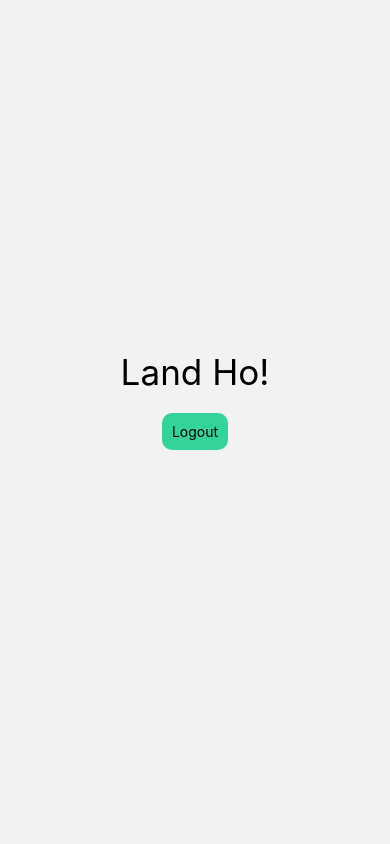
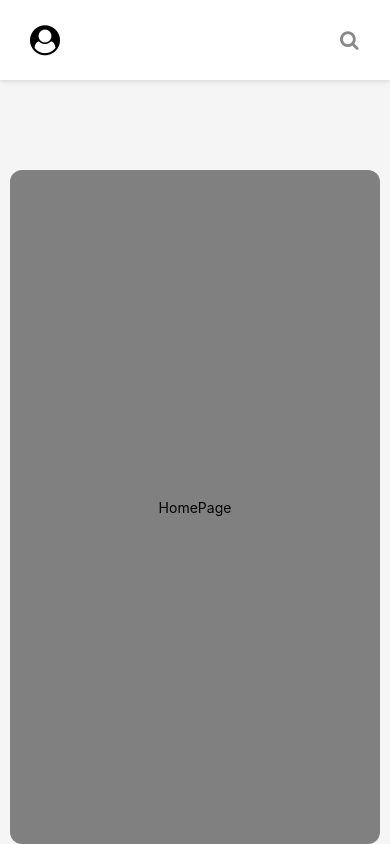
Before and after one commit to ManishGond/BCMobileBase, a React Native app: screen /Landing in a window 390 px wide. Built offline with nearby package versions, Linux system fonts and the light colour scheme.

Commit message:
Added a new font, in the app.tsx

```diff
--- a/App.tsx
+++ b/App.tsx
@@ -13,6 +13,7 @@ export type RootStackParamList = {
   Landing: undefined;
   Login: undefined;
   Signup: undefined;
+  Home: undefined;
 };
 
 const Stack = createNativeStackNavigator();
--- a/react-native.config.js
+++ b/react-native.config.js
@@ -3,5 +3,5 @@ module.exports = {
     ios: {},
     android: {},
   },
-  assets: ['./assets/fonts'],
+  assets: ['../BCMobileBase/assets/fonts'],
 };
--- /dev/null
+++ b/src/screens/HomeScreen/HomePage.tsx
@@ -0,0 +1,24 @@
+import {StyleSheet, Text, View} from 'react-native';
+import React from 'react';
+
+const HomePage = () => {
+  return (
+    <View style={styles.container}>
+      <Text>HomePage</Text>
+    </View>
+  );
+};
+
+export default HomePage;
+
+const styles = StyleSheet.create({
+  container: {
+    flex: 1,
+    backgroundColor: 'grey',
+    marginTop: 80,
+    width: '100%',
+    justifyContent: 'center',
+    alignItems: 'center',
+    borderRadius: 12,
+  },
+});
--- a/src/screens/LandingScreen/LandingPage.tsx
+++ b/src/screens/LandingScreen/LandingPage.tsx
@@ -1,42 +1,87 @@
 import {
-  Dimensions,
+  Animated,
   StyleSheet,
-  Text,
+  TextInput,
   TouchableOpacity,
   View,
 } from 'react-native';
-import React from 'react';
+import React, {useRef, useState} from 'react';
 import {SafeAreaView} from 'react-native-safe-area-context';
 import {useNavigation} from '@react-navigation/native';
-import {removeItem} from '../../utils/asynStorage';
 import {RootStackParamList} from '../../../App';
 import {NativeStackNavigationProp} from '@react-navigation/native-stack';
-
-const {width} = Dimensions.get('window');
+import FontAwesome from 'react-native-vector-icons/FontAwesome';
+import HomePage from '../HomeScreen/HomePage';
 
 type OnboardingScreenNavigationProp =
   NativeStackNavigationProp<RootStackParamList>;
 
 const LandingPage = () => {
   const navigation = useNavigation<OnboardingScreenNavigationProp>();
-  const handleLogout = async () => {
-    try {
-      await removeItem('onboarded');
-      console.log('Logged out!');
-      navigation.reset({
-        index: 0,
-        routes: [{name: 'Onboarding'}],
-      });
-    } catch (error) {
-      console.log('Error logging out: ', error);
+  const [isSearchActive, setSearchActive] = useState(false);
+  const searchWidthAnim = useRef(new Animated.Value(40)).current; // Initial width for the icon
+
+  const handleSearchPress = () => {
+    if (!isSearchActive) {
+      setSearchActive(true);
+      Animated.timing(searchWidthAnim, {
+        toValue: 250, // Expanded width
+        duration: 300,
+        useNativeDriver: false,
+      }).start();
     }
   };
+
+  const handleSearchClose = () => {
+    setSearchActive(false);
+    Animated.timing(searchWidthAnim, {
+      toValue: 40, // Collapse back to initial width
+      duration: 300,
+      useNativeDriver: false,
+    }).start();
+  };
+
   return (
     <SafeAreaView style={styles.container}>
-      <Text style={{fontSize: width * 0.09, marginBottom: 20}}>Land Ho!</Text>
-      <TouchableOpacity onPress={handleLogout} style={styles.logoutButton}>
-        <Text>Logout</Text>
-      </TouchableOpacity>
+      {/* Header Section */}
+      <View style={styles.header}>
+        <TouchableOpacity
+          onPress={() => console.log('Profile pressed')}
+          style={styles.profile}>
+          <FontAwesome name="user-circle" size={30} color={'#000'} />
+        </TouchableOpacity>
+        <Animated.View
+          style={[
+            styles.searchContainer,
+            {
+              width: searchWidthAnim,
+              backgroundColor: isSearchActive ? '#e0e0e0' : 'transparent', // Change background dynamically
+            },
+          ]}>
+          <TouchableOpacity onPress={handleSearchPress}>
+            <FontAwesome
+              name="search"
+              size={20}
+              color={'#888'}
+              style={styles.searchIcon}
+            />
+          </TouchableOpacity>
+          {isSearchActive && (
+            <TextInput
+              style={styles.searchInput}
+              placeholder="Search"
+              placeholderTextColor="#888"
+              autoFocus
+              onBlur={handleSearchClose} // Collapse when input loses focus
+            />
+          )}
+        </Animated.View>
+      </View>
+
+      {/* Body Section */}
+      <View style={styles.body}>
+        <HomePage />
+      </View>
     </SafeAreaView>
   );
 };
@@ -46,12 +91,43 @@ export default LandingPage;
 const styles = StyleSheet.create({
   container: {
     flex: 1,
-    marginTop: width * 0.9,
+    backgroundColor: '#f5f5f5',
+  },
+  header: {
+    flexDirection: 'row',
     alignItems: 'center',
+    justifyContent: 'space-between',
+    paddingHorizontal: 20,
+    paddingVertical: 15,
+    backgroundColor: '#fff',
+    elevation: 2, // For shadow on Android
+    shadowColor: '#000', // For shadow on iOS
+    shadowOffset: {width: 0, height: 2},
+    shadowOpacity: 0.1,
+    shadowRadius: 4,
   },
-  logoutButton: {
-    backgroundColor: '#34d399',
+  profile: {
     padding: 10,
-    borderRadius: 10,
+  },
+  searchContainer: {
+    flexDirection: 'row',
+    alignItems: 'center',
+    borderRadius: 20,
+    height: 40,
+    overflow: 'hidden', // Ensure the search bar respects its animated bounds
+  },
+  searchIcon: {
+    marginLeft: 10,
+  },
+  searchInput: {
+    flex: 1,
+    fontSize: 16,
+    color: '#000',
+    paddingHorizontal: 10,
+  },
+  body: {
+    flex: 1,
+    marginTop: 10,
+    paddingHorizontal: 10,
   },
 });
--- a/src/screens/LandingScreen/OnboardingScreen.tsx
+++ b/src/screens/LandingScreen/OnboardingScreen.tsx
@@ -25,7 +25,6 @@ const OnboardingScreen = () => {
   const handleDone = () => {
     setItem('goToLogin', true);
     navigation.navigate('Login');
-    console.log('Logged In!');
   };
 
   const doneButton = ({...props}) => {
--- a/src/screens/LoginScreen/LoginPage.tsx
+++ b/src/screens/LoginScreen/LoginPage.tsx
@@ -22,6 +22,7 @@ const LoginPage = () => {
       index: 0,
       routes: [{name: 'Landing'}],
     });
+    console.log('Logged In!');
   };
 
   const handleSignupRedirect = () => {
@@ -46,7 +47,7 @@ const LoginPage = () => {
       <Text style={styles.title}>Login</Text>
       <TextInput
         style={styles.input}
-        placeholder="Email"
+        placeholder="mail@aptean.com"
         placeholderTextColor={'black'}
         keyboardType="email-address"
       />
@@ -59,8 +60,11 @@ const LoginPage = () => {
       <TouchableOpacity style={styles.button} onPress={handleLogin}>
         <Text style={styles.buttonText}>Login</Text>
       </TouchableOpacity>
-      <TouchableOpacity onPress={handleSignupRedirect}>
-        <Text style={styles.link}>Don't have an account? Sign up</Text>
+      <TouchableOpacity
+        onPress={handleSignupRedirect}
+        style={{flexDirection: 'row', marginTop: 20}}>
+        <Text>Don't have an account? </Text>
+        <Text style={styles.link}>Sign up</Text>
       </TouchableOpacity>
     </View>
   );
@@ -87,7 +91,12 @@ const styles = StyleSheet.create({
     padding: 10,
     borderRadius: 5,
   },
-  title: {fontSize: 24, marginBottom: 20, fontWeight: 'bold'},
+  title: {
+    fontSize: 32,
+    marginBottom: 20,
+    fontWeight: 'bold',
+    fontFamily: 'PlaywriteVN-VariableFont_wght',
+  },
   input: {
     width: '100%',
     padding: 15,
@@ -99,10 +108,11 @@ const styles = StyleSheet.create({
   button: {
     backgroundColor: '#34d399',
     padding: 15,
+    width: '100%',
     borderRadius: 5,
     alignItems: 'center',
     marginTop: 10,
   },
   buttonText: {color: '#fff', fontWeight: 'bold'},
-  link: {marginTop: 20, color: '#007bff', textDecorationLine: 'underline'},
+  link: {color: '#007bff', textDecorationLine: 'underline', fontWeight: 'bold'},
 });
```
Also changed, not shown: assets/fonts/PlaywriteVN-VariableFont_wght.ttf (added), 5 other files (tests, documents, lock files or other folders).
